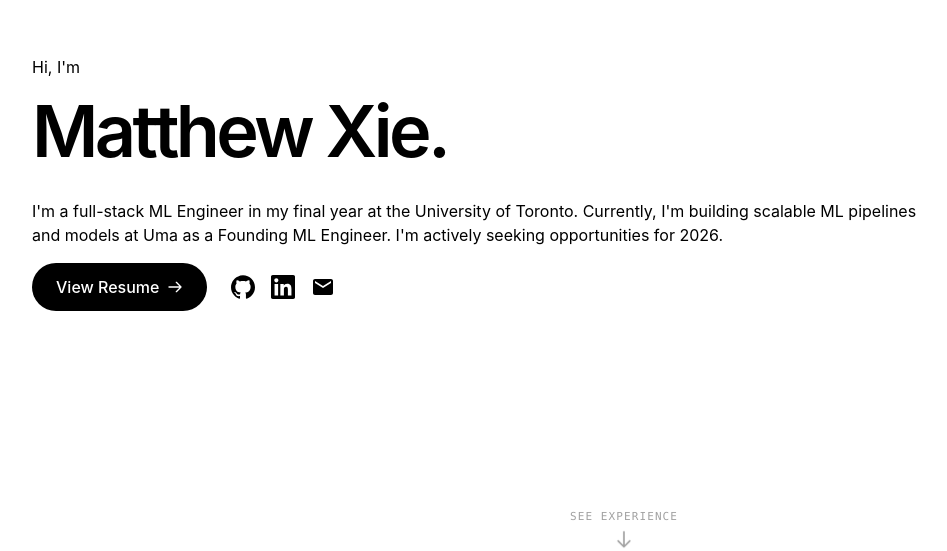
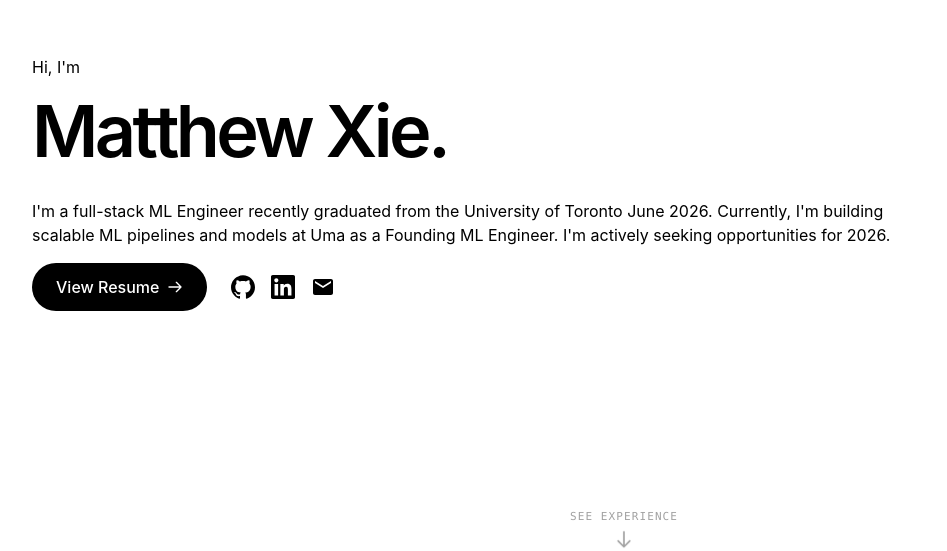
Before and after one commit to matthxie/portfolio-website, a Next.js app: page / in a window 1280 px wide. Shown: the part 249-800 px from the top of the page, without its empty margins (16-963 px from the left). Built offline with nearby package versions, Linux system fonts and the light colour scheme.

Commit message:
fix view resume link

```diff
--- a/app/components/SidePanel.tsx
+++ b/app/components/SidePanel.tsx
@@ -41,7 +41,7 @@ export default function SidePanel() {
 
             <div className="flex flex-col gap-4">
                 <a
-                    href="/public/resume.pdf"
+                    href="/resume.pdf"
                     target="_blank"
                     rel="noopener noreferrer"
                     className="flex items-center justify-center gap-2 px-4 py-2.5 text-sm font-medium border border-neutral-200 dark:border-neutral-800 rounded-lg hover:bg-neutral-50 dark:hover:bg-neutral-900 transition-colors w-full"
--- a/app/page.tsx
+++ b/app/page.tsx
@@ -173,14 +173,14 @@ export default function Page() {
               Matthew Xie.
             </h1>
             <p className="mb-4">
-              {`I'm a full-stack ML Engineer in my final year at the University of Toronto.
+              {`I'm a full-stack ML Engineer recently graduated from the University of Toronto June 2026.
                 Currently, I'm building scalable ML pipelines and models at Uma as a Founding ML Engineer.
                 I'm actively seeking opportunities for 2026.`}
             </p>
 
             <div className="relative z-10 flex items-center gap-6">
               <a
-                href="/public/resume.pdf"
+                href="/resume.pdf"
                 target="_blank"
                 rel="noopener noreferrer"
                 className="group flex items-center gap-2 px-6 py-3 bg-black dark:bg-white text-white dark:text-black rounded-full font-medium hover:bg-neutral-800 dark:hover:bg-neutral-200 transition-colors"
```
